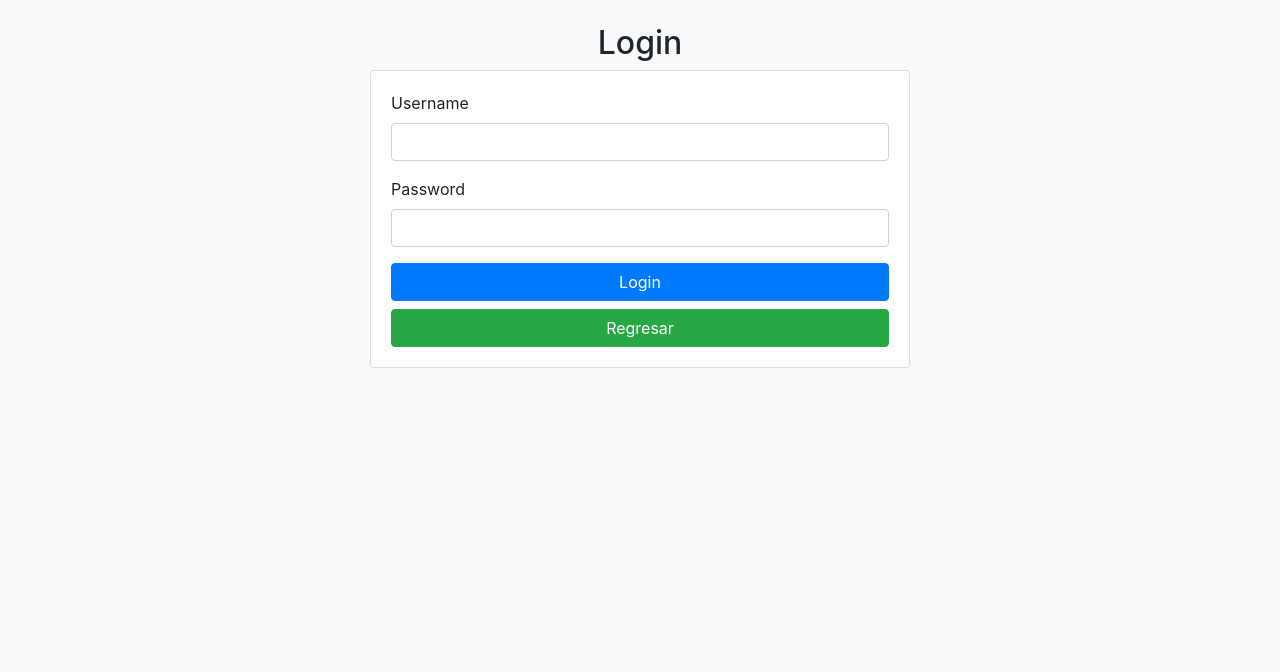
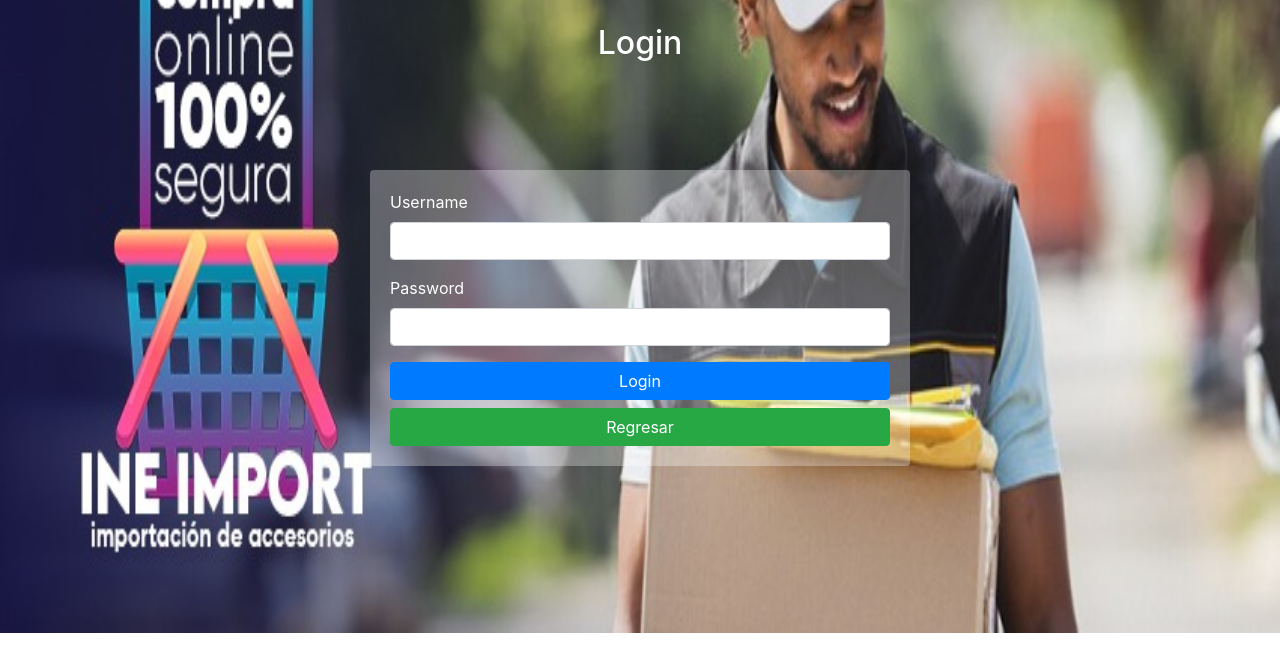
Before and after one commit to dert98/carrito, a PHP site: page /login/login.php in a window 1280 px wide. Shown: the top 672 px of the page. Run offline with PHP 8.4, Linux system fonts and the light colour scheme.

Commit message:
add style at web

```diff
--- a/lateral.php
+++ b/lateral.php
@@ -4,9 +4,11 @@
     <meta charset="UTF-8">
     <meta name="viewport" content="width=device-width, initial-scale=1.0">
     <title>Document</title>
+    <!-- Agrega los enlaces a tus archivos CSS aquí -->
 </head>
 <body>
-    <nav class="navbar h-100 w-50 navbar-expand-md navbar-dark bg-dark flex-md-column flex-row align-items-start">
+    <!-- Navbar vertical -->
+    <nav class="navbar h-100 w-50 navbar-expand-md navbar-dark bg-dark flex-md-column flex-row align-items-start navbar-vertical">
         <!-- Botón de hamburguesa para dispositivos pequeños -->
         <button class="navbar-toggler" type="button" data-bs-toggle="collapse" data-bs-target="#sidebar">
             <span class="navbar-toggler-icon"></span>
--- a/login/login.php
+++ b/login/login.php
@@ -7,10 +7,30 @@
     <link rel="stylesheet" href="https://stackpath.bootstrapcdn.com/bootstrap/4.5.2/css/bootstrap.min.css">
     <style>
         body {
-            background-color: #f8f9fa;
+            /* Establece la imagen de fondo */
+            background-image: url('../img/silder1.jpg');
+            /* Ajusta el tamaño de la imagen para cubrir toda la pantalla */
+            background-size: cover;
+            background-size: 100vw 100vh;
+            /* Centra la imagen */
+            background-position: center;
+            /* Establece un color de texto claro para que sea legible sobre la imagen */
+            color: white;
+            /* Evita que la imagen de fondo se repita */
+            background-repeat: no-repeat;
         }
         .login-container {
             margin-top: 100px;
+        }
+        .card {
+            /* Hace el fondo del card transparente */
+            background-color: rgba(255, 255, 255, 0.3); /* Blanco con 30% de opacidad */
+            /* Borra cualquier borde */
+            border: none;
+        }
+        .card-body {
+            /* Hace el fondo del card-body transparente */
+            background-color: transparent !important;
         }
     </style>
 </head>
@@ -19,7 +39,7 @@
         <h2 class="text-center">Login</h2>
         <div class="row justify-content-center">
             <div class="col-md-6">
-                <div class="card">
+                <div class="card login-container">
                     <div class="card-body">
                         <form action="validar_login.php" method="POST">
                             <div class="form-group">
```
Also changed, not shown: navbar.php (+45 -31 lines).
